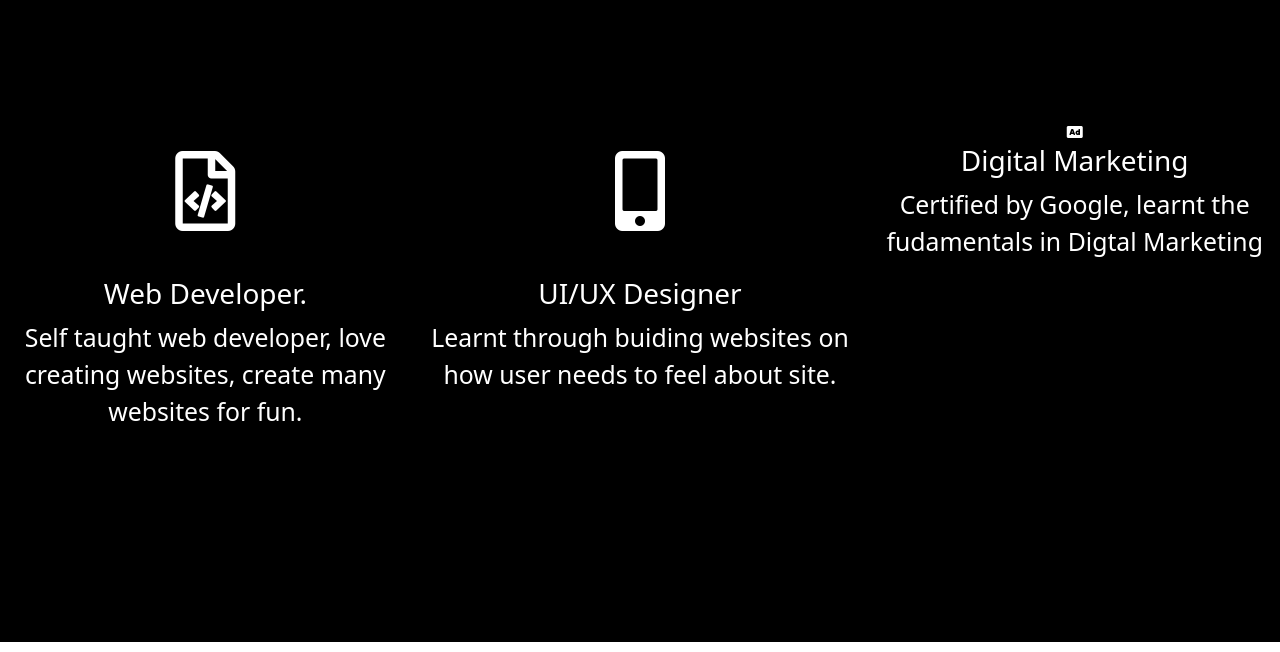
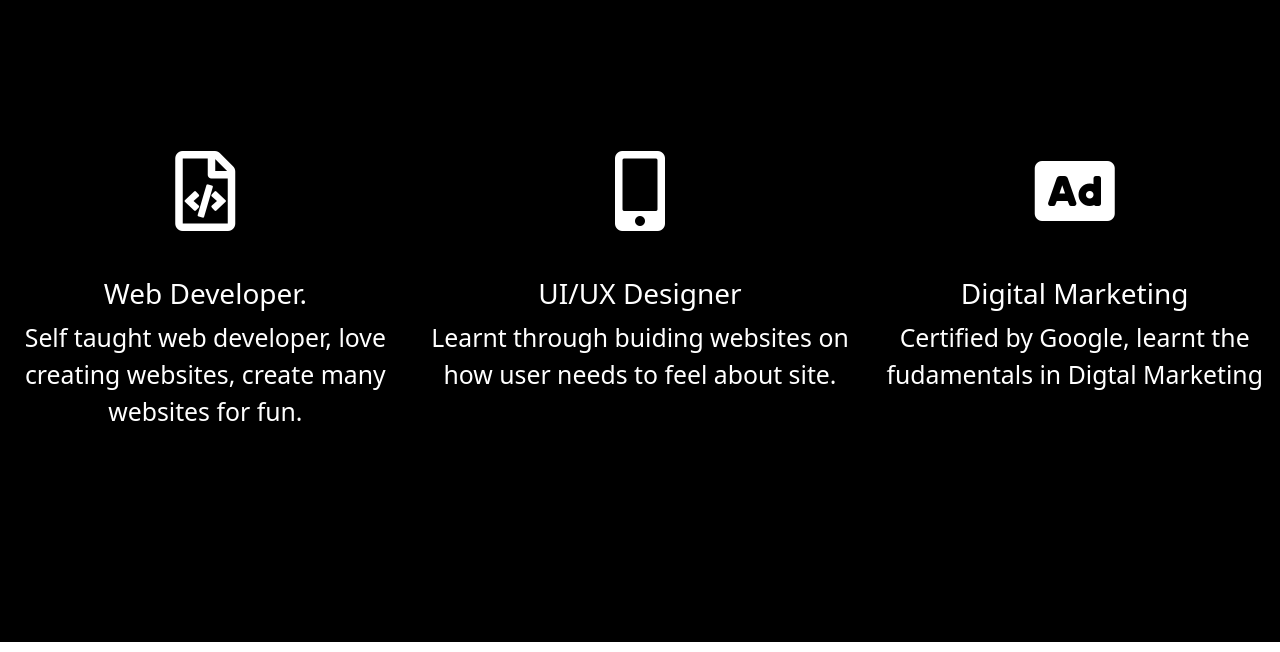
Before and after one commit to Divya089/portfolio, a plain HTML site: page index.html in a window 1280 px wide. Shown: the part 1360-2012 px from the top of the page. Drawn offline with nearby package versions, Linux system fonts and the light colour scheme.

Commit message:
Update index.html

```diff
--- a/index.html
+++ b/index.html
@@ -99,9 +99,8 @@
         <p>Learnt through buiding websites on how user needs to feel about site.</p>
   </div>
 <div class="feature-box col-lg-4">
-  <i class="fas fa-ad"></i>
-
-      <h3>Digital Marketing</h3>
+  <i class=" fb fas fa-ad fa-5x"></i>
+       <h3>Digital Marketing</h3>
       <p>Certified by Google, learnt the fudamentals in Digtal Marketing</p>
 
 </div>
```
